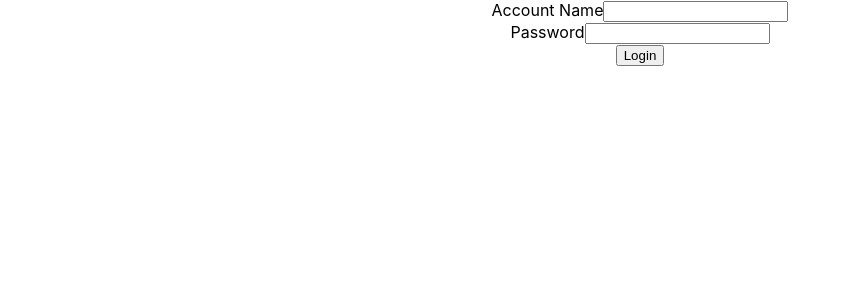
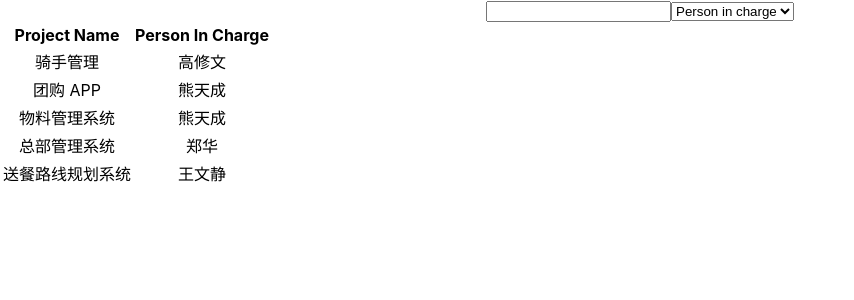
Before and after one commit to rick-liyue-huang/Workflow-WebApp-By-Hook, a React (Create React App) app: page / in a window 1280 px wide. Shown: the top 300 px of the page, without its empty margins (0-854 px from the left). Built offline with nearby package versions, Linux system fonts and the light colour scheme; data requests are answered from the project's data file.

Commit message:
feat: try projectList

```diff
--- a/src/App.tsx
+++ b/src/App.tsx
@@ -6,8 +6,8 @@ import { LoginScreen } from "./screens/login";
 function App() {
   return (
     <div className="App">
-      {/*<ProjectListScreen />*/}
-      <LoginScreen />
+      <ProjectListScreen />
+      {/*<LoginScreen />*/}
     </div>
   );
 }
```
Also changed, not shown: 2 other files (tests, documents, lock files or other folders).
